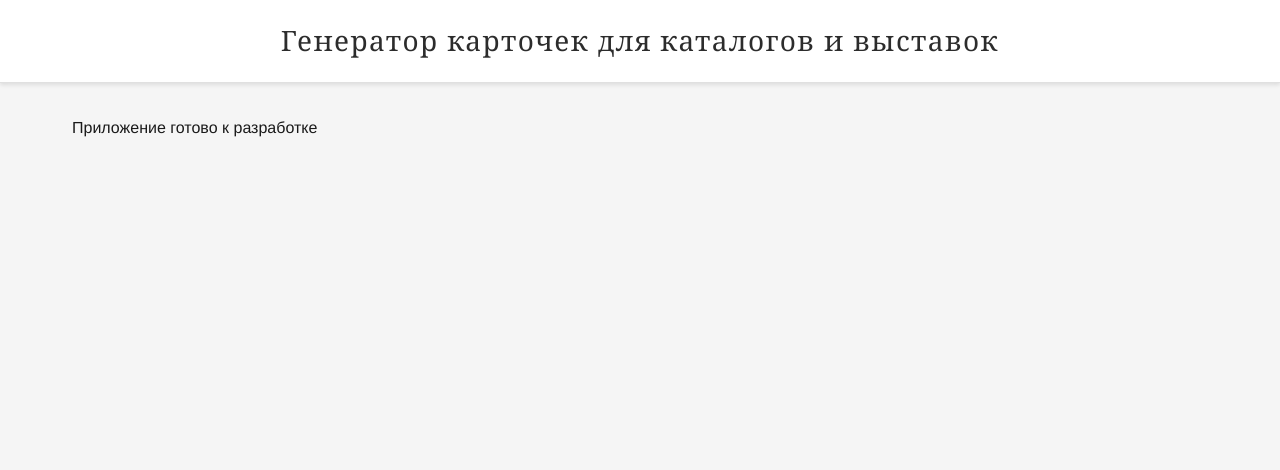
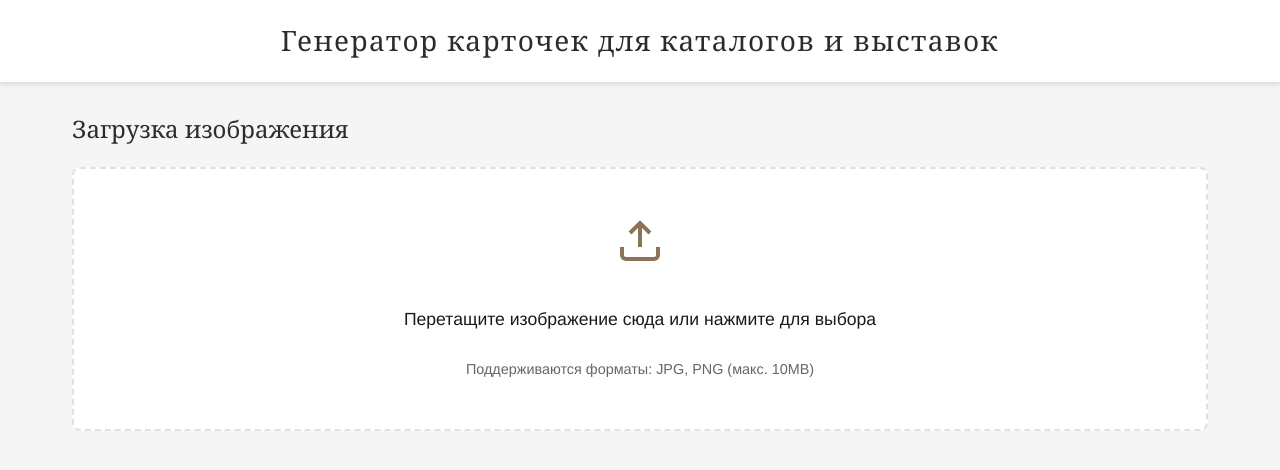
Before and after one commit to illanetu/Zcat, a Next.js app: page / in a window 1280 px wide. Shown: the top 470 px of the page. Built offline with nearby package versions, Linux system fonts and the light colour scheme.

Commit message:
2+Add image upload functionality to the home page
- Introduced ImageUpload component for selecting images.
- Updated page layout to include an image upload section with a title.
- Enhanced CSS styles for the new upload section and title.

```diff
--- /dev/null
+++ b/app/components/ImageUpload.jsx
@@ -0,0 +1,212 @@
+'use client'
+
+import { useState, useRef, useCallback } from 'react'
+import styles from './ImageUpload.module.css'
+
+export default function ImageUpload({ onImageSelect }) {
+  const [image, setImage] = useState(null)
+  const [imagePreview, setImagePreview] = useState(null)
+  const [imageBase64, setImageBase64] = useState(null)
+  const [isDragging, setIsDragging] = useState(false)
+  const [error, setError] = useState(null)
+  const fileInputRef = useRef(null)
+
+  // Разрешенные форматы
+  const allowedFormats = ['image/jpeg', 'image/jpg', 'image/png']
+  const maxFileSize = 10 * 1024 * 1024 // 10MB
+
+  // Валидация файла
+  const validateFile = (file) => {
+    if (!file) {
+      return { valid: false, error: 'Файл не выбран' }
+    }
+
+    if (!allowedFormats.includes(file.type)) {
+      return {
+        valid: false,
+        error: 'Неподдерживаемый формат. Используйте JPG или PNG'
+      }
+    }
+
+    if (file.size > maxFileSize) {
+      return {
+        valid: false,
+        error: 'Файл слишком большой. Максимальный размер: 10MB'
+      }
+    }
+
+    return { valid: true, error: null }
+  }
+
+  // Обработка файла
+  const handleFile = useCallback((file) => {
+    const validation = validateFile(file)
+
+    if (!validation.valid) {
+      setError(validation.error)
+      return
+    }
+
+    setError(null)
+
+    // Создание превью
+    const reader = new FileReader()
+
+    reader.onloadend = () => {
+      const result = reader.result
+      setImagePreview(result)
+      setImage(file)
+      setImageBase64(result)
+
+      // Передача данных родительскому компоненту
+      if (onImageSelect) {
+        onImageSelect({
+          file,
+          preview: result,
+          base64: result
+        })
+      }
+    }
+
+    reader.onerror = () => {
+      setError('Ошибка при чтении файла')
+    }
+
+    reader.readAsDataURL(file)
+  }, [onImageSelect])
+
+  // Обработка выбора файла через input
+  const handleFileSelect = (e) => {
+    const file = e.target.files?.[0]
+    if (file) {
+      handleFile(file)
+    }
+  }
+
+  // Обработка drag-and-drop
+  const handleDragOver = (e) => {
+    e.preventDefault()
+    e.stopPropagation()
+    setIsDragging(true)
+  }
+
+  const handleDragLeave = (e) => {
+    e.preventDefault()
+    e.stopPropagation()
+    setIsDragging(false)
+  }
+
+  const handleDrop = (e) => {
+    e.preventDefault()
+    e.stopPropagation()
+    setIsDragging(false)
+
+    const file = e.dataTransfer.files?.[0]
+    if (file) {
+      handleFile(file)
+    }
+  }
+
+  // Обработка клика по области загрузки
+  const handleClick = () => {
+    fileInputRef.current?.click()
+  }
+
+  // Удаление изображения
+  const handleRemove = (e) => {
+    e.stopPropagation()
+    setImage(null)
+    setImagePreview(null)
+    setImageBase64(null)
+    setError(null)
+    if (fileInputRef.current) {
+      fileInputRef.current.value = ''
+    }
+    if (onImageSelect) {
+      onImageSelect(null)
+    }
+  }
+
+  return (
+    <div className={styles.uploadContainer}>
+      {!imagePreview ? (
+        <div
+          className={`${styles.uploadArea} ${isDragging ? styles.dragging : ''}`}
+          onDragOver={handleDragOver}
+          onDragLeave={handleDragLeave}
+          onDrop={handleDrop}
+          onClick={handleClick}
+        >
+          <input
+            ref={fileInputRef}
+            type="file"
+            accept="image/jpeg,image/jpg,image/png"
+            onChange={handleFileSelect}
+            className={styles.fileInput}
+          />
+          <div className={styles.uploadContent}>
+            <svg
+              className={styles.uploadIcon}
+              width="48"
+              height="48"
+              viewBox="0 0 24 24"
+              fill="none"
+              stroke="currentColor"
+              strokeWidth="2"
+            >
+              <path d="M21 15v4a2 2 0 0 1-2 2H5a2 2 0 0 1-2-2v-4" />
+              <polyline points="17 8 12 3 7 8" />
+              <line x1="12" y1="3" x2="12" y2="15" />
+            </svg>
+            <p className={styles.uploadText}>
+              Перетащите изображение сюда или нажмите для выбора
+            </p>
+            <p className={styles.uploadHint}>
+              Поддерживаются форматы: JPG, PNG (макс. 10MB)
+            </p>
+          </div>
+        </div>
+      ) : (
+        <div className={styles.previewContainer}>
+          <div className={styles.previewWrapper}>
+            <img
+              src={imagePreview}
+              alt="Превью"
+              className={styles.previewImage}
+            />
+            <button
+              className={styles.removeButton}
+              onClick={handleRemove}
+              aria-label="Удалить изображение"
+            >
+              <svg
+                width="20"
+                height="20"
+                viewBox="0 0 24 24"
+                fill="none"
+                stroke="currentColor"
+                strokeWidth="2"
+              >
+                <line x1="18" y1="6" x2="6" y2="18" />
+                <line x1="6" y1="6" x2="18" y2="18" />
+              </svg>
+            </button>
+          </div>
+          <p className={styles.imageName}>{image.name}</p>
+          <button
+            className={styles.changeButton}
+            onClick={handleClick}
+          >
+            Выбрать другое изображение
+          </button>
+        </div>
+      )}
+
+      {error && (
+        <div className={styles.errorMessage} role="alert">
+          {error}
+        </div>
+      )}
+    </div>
+  )
+}
--- /dev/null
+++ b/app/components/ImageUpload.module.css
@@ -0,0 +1,186 @@
+.uploadContainer {
+  width: 100%;
+  margin-bottom: var(--spacing-lg);
+}
+
+.uploadArea {
+  border: 2px dashed var(--color-border);
+  border-radius: var(--radius-md);
+  padding: var(--spacing-xl);
+  text-align: center;
+  cursor: pointer;
+  transition: all 0.3s ease;
+  background-color: var(--color-white);
+  min-height: 200px;
+  display: flex;
+  align-items: center;
+  justify-content: center;
+}
+
+.uploadArea:hover {
+  border-color: var(--color-accent);
+  background-color: var(--color-secondary);
+}
+
+.uploadArea.dragging {
+  border-color: var(--color-accent);
+  background-color: rgba(139, 115, 85, 0.05);
+  transform: scale(1.02);
+}
+
+.fileInput {
+  display: none;
+}
+
+.uploadContent {
+  display: flex;
+  flex-direction: column;
+  align-items: center;
+  gap: var(--spacing-md);
+}
+
+.uploadIcon {
+  color: var(--color-accent);
+  margin-bottom: var(--spacing-sm);
+}
+
+.uploadText {
+  font-size: 1.1rem;
+  color: var(--color-text);
+  font-weight: 500;
+  margin: 0;
+}
+
+.uploadHint {
+  font-size: 0.9rem;
+  color: var(--color-text-light);
+  margin: 0;
+}
+
+.previewContainer {
+  width: 100%;
+  display: flex;
+  flex-direction: column;
+  align-items: center;
+  gap: var(--spacing-md);
+}
+
+.previewWrapper {
+  position: relative;
+  width: 100%;
+  max-width: 600px;
+  border-radius: var(--radius-md);
+  overflow: hidden;
+  box-shadow: var(--shadow-md);
+  background-color: var(--color-white);
+}
+
+.previewImage {
+  width: 100%;
+  height: auto;
+  display: block;
+  object-fit: contain;
+  max-height: 500px;
+}
+
+.removeButton {
+  position: absolute;
+  top: var(--spacing-sm);
+  right: var(--spacing-sm);
+  background-color: rgba(255, 255, 255, 0.9);
+  border-radius: 50%;
+  width: 36px;
+  height: 36px;
+  display: flex;
+  align-items: center;
+  justify-content: center;
+  cursor: pointer;
+  transition: all 0.2s ease;
+  box-shadow: var(--shadow-sm);
+  color: var(--color-text);
+}
+
+.removeButton:hover {
+  background-color: var(--color-white);
+  transform: scale(1.1);
+  box-shadow: var(--shadow-md);
+}
+
+.imageName {
+  font-size: 0.9rem;
+  color: var(--color-text-light);
+  margin: 0;
+  text-align: center;
+  word-break: break-word;
+}
+
+.changeButton {
+  padding: var(--spacing-sm) var(--spacing-md);
+  background-color: var(--color-accent);
+  color: var(--color-white);
+  border-radius: var(--radius-sm);
+  font-size: 0.9rem;
+  cursor: pointer;
+  transition: all 0.2s ease;
+}
+
+.changeButton:hover {
+  background-color: #7a6349;
+  transform: translateY(-1px);
+  box-shadow: var(--shadow-sm);
+}
+
+.errorMessage {
+  margin-top: var(--spacing-sm);
+  padding: var(--spacing-sm) var(--spacing-md);
+  background-color: #fee;
+  color: #c33;
+  border-radius: var(--radius-sm);
+  font-size: 0.9rem;
+  text-align: center;
+  border: 1px solid #fcc;
+}
+
+/* Адаптивность */
+@media (max-width: 768px) {
+  .uploadArea {
+    padding: var(--spacing-lg);
+    min-height: 150px;
+  }
+
+  .uploadText {
+    font-size: 1rem;
+  }
+
+  .uploadHint {
+    font-size: 0.85rem;
+  }
+
+  .previewImage {
+    max-height: 400px;
+  }
+}
+
+@media (max-width: 480px) {
+  .uploadArea {
+    padding: var(--spacing-md);
+    min-height: 120px;
+  }
+
+  .uploadIcon {
+    width: 36px;
+    height: 36px;
+  }
+
+  .uploadText {
+    font-size: 0.9rem;
+  }
+
+  .uploadHint {
+    font-size: 0.8rem;
+  }
+
+  .previewImage {
+    max-height: 300px;
+  }
+}
--- a/app/page.js
+++ b/app/page.js
@@ -1,13 +1,26 @@
+'use client'
+
+import { useState } from 'react'
+import ImageUpload from './components/ImageUpload'
 import styles from './page.module.css'
 
 export default function Home() {
+  const [imageData, setImageData] = useState(null)
+
+  const handleImageSelect = (data) => {
+    setImageData(data)
+  }
+
   return (
     <div className={styles.app}>
       <header className={styles.appHeader}>
         <h1>Генератор карточек для каталогов и выставок</h1>
       </header>
       <main className={styles.appMain}>
-        <p>Приложение готово к разработке</p>
+        <section className={styles.uploadSection}>
+          <h2 className={styles.sectionTitle}>Загрузка изображения</h2>
+          <ImageUpload onImageSelect={handleImageSelect} />
+        </section>
       </main>
     </div>
   )
--- a/app/page.module.css
+++ b/app/page.module.css
@@ -27,6 +27,17 @@
   padding: var(--spacing-lg);
 }
 
+.uploadSection {
+  width: 100%;
+}
+
+.sectionTitle {
+  font-size: 1.5rem;
+  margin-bottom: var(--spacing-md);
+  color: var(--color-primary);
+  font-weight: 400;
+}
+
 /* Адаптивность */
 @media (max-width: 768px) {
   .appHeader {
```
